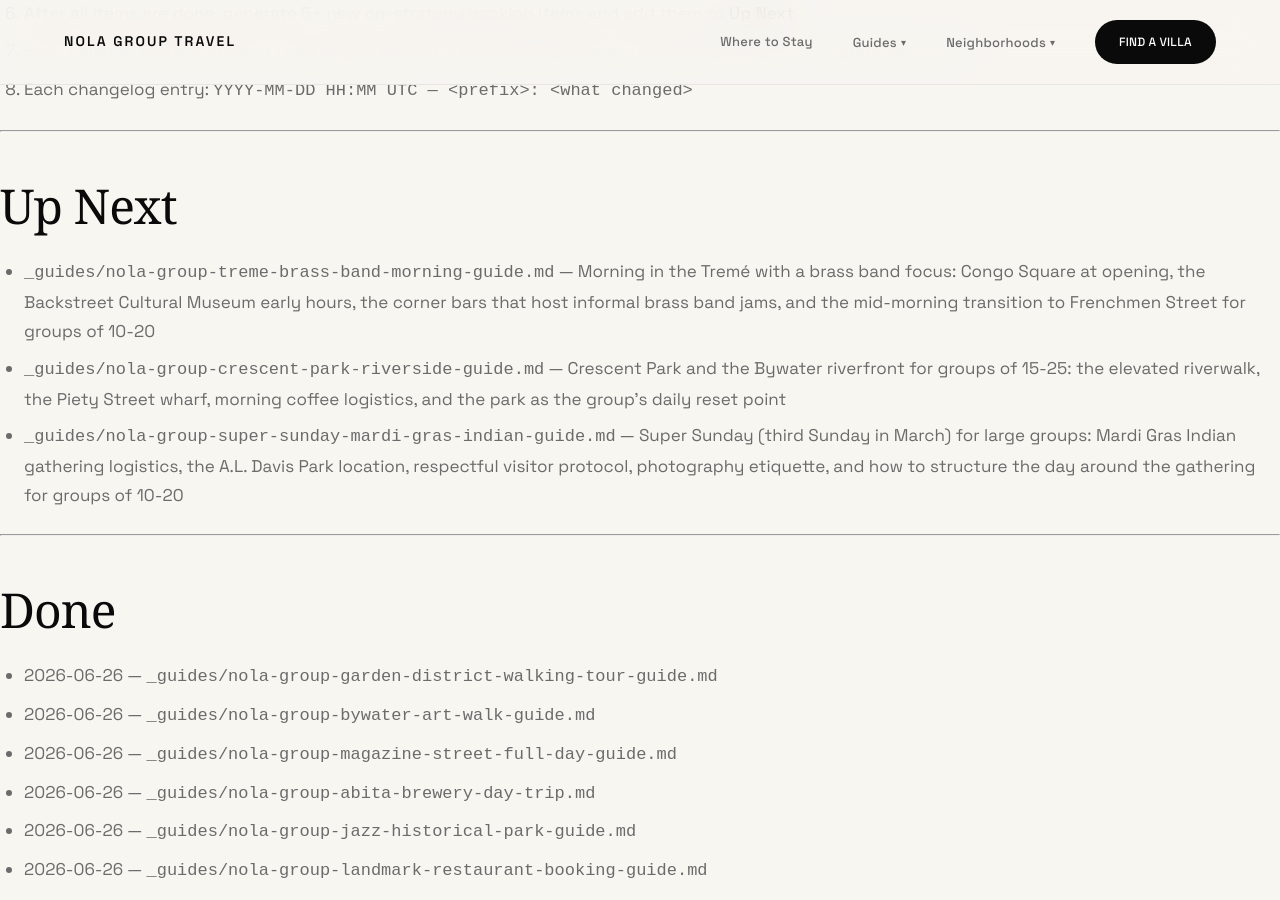
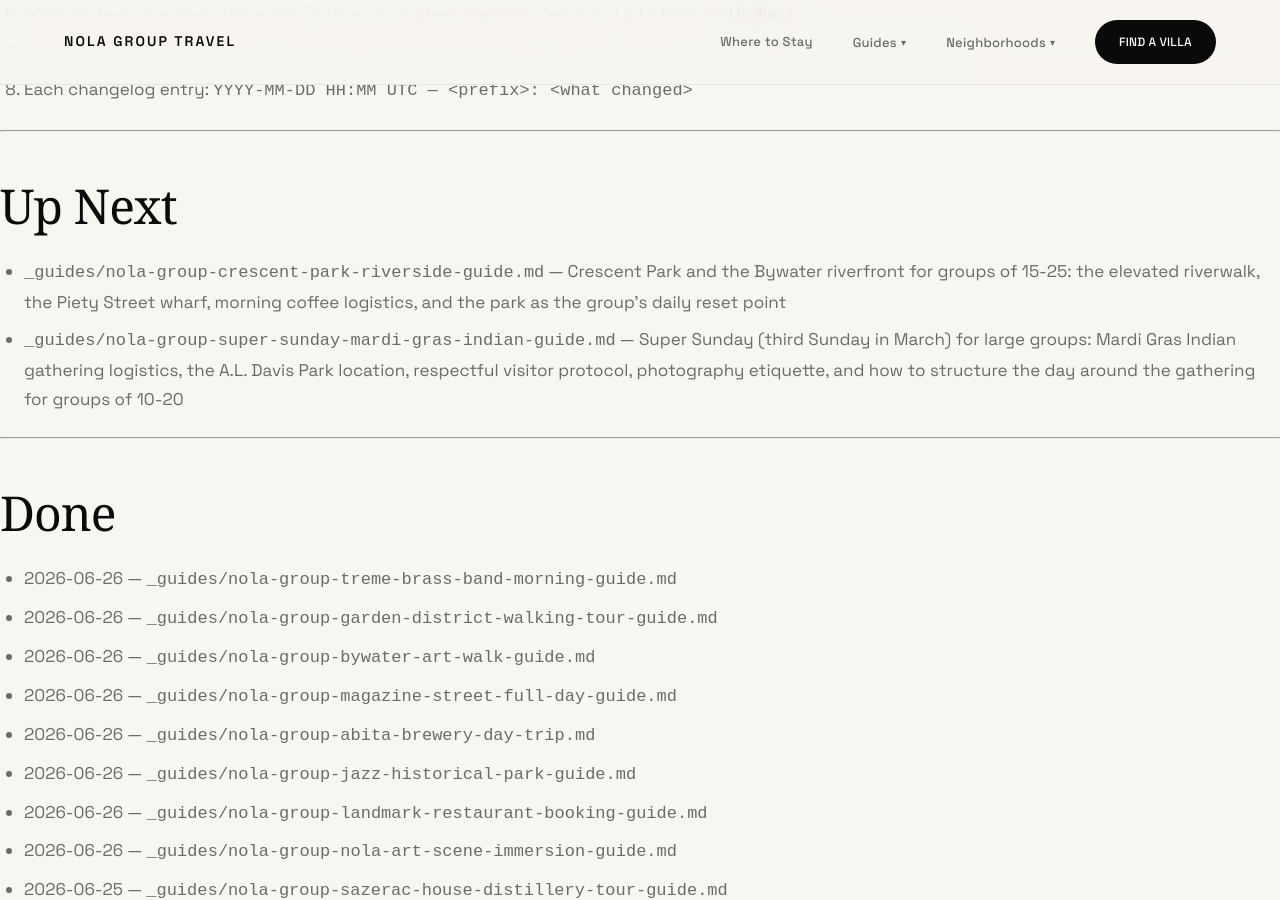
Before and after one commit to sjworth-dev/nola-group-travel, a Jekyll site: the page built from ROADMAP.md, in a window 1280 px wide and 900 px high, scrolled down 3111 px. Built offline with Jekyll 4.4.1, drawn with Linux system fonts in a browser that asks for light colours; some web fonts are replaced; our own code applies the rules of GitHub Pages for plain Markdown files; part of the change alters nothing that is shown.

Commit message:
content: add Tremé brass band morning guide for groups of 10-20
Congo Square opening, Backstreet Cultural Museum early hours, informal
brass band encounter protocol, tipping expectations, and the transition
to Frenchmen Street — the essential music-culture morning in the
neighborhood where American music began.

```diff
--- a/ROADMAP.md
+++ b/ROADMAP.md
@@ -86,7 +86,6 @@ This is an independent guide. Properties may be described editorially as example
 
 ## Up Next
 
-- `_guides/nola-group-treme-brass-band-morning-guide.md` — Morning in the Tremé with a brass band focus: Congo Square at opening, the Backstreet Cultural Museum early hours, the corner bars that host informal brass band jams, and the mid-morning transition to Frenchmen Street for groups of 10-20
 - `_guides/nola-group-crescent-park-riverside-guide.md` — Crescent Park and the Bywater riverfront for groups of 15-25: the elevated riverwalk, the Piety Street wharf, morning coffee logistics, and the park as the group's daily reset point
 - `_guides/nola-group-super-sunday-mardi-gras-indian-guide.md` — Super Sunday (third Sunday in March) for large groups: Mardi Gras Indian gathering logistics, the A.L. Davis Park location, respectful visitor protocol, photography etiquette, and how to structure the day around the gathering for groups of 10-20
 
@@ -94,6 +93,7 @@ This is an independent guide. Properties may be described editorially as example
 
 ## Done
 
+- 2026-06-26 — `_guides/nola-group-treme-brass-band-morning-guide.md`
 - 2026-06-26 — `_guides/nola-group-garden-district-walking-tour-guide.md`
 - 2026-06-26 — `_guides/nola-group-bywater-art-walk-guide.md`
 - 2026-06-26 — `_guides/nola-group-magazine-street-full-day-guide.md`
@@ -669,6 +669,7 @@ This is an independent guide. Properties may be described editorially as example
 2026-06-25 12:45 UTC — content: add _guides/nola-group-coffee-shop-work-morning-guide.md — café infrastructure for 10-15 corporate group members, WiFi reality, capacity notes, and work-then-walk transition
 2026-06-25 13:00 UTC — content: add _guides/nola-group-sunday-second-line-chase-guide.md — Social Aid and Pleasure Club logistics, real-time tracking, tip culture, crowd protocol, and after-parade bar for groups of 10-20
 2026-06-24 13:00 UTC — content: add _guides/nola-group-mid-city-city-park-full-day-guide.md — City Park full-day guide with NOMA, Sculpture Garden, Bayou St. John kayaking, Popp's Bandstand, and Mid-City restaurant corridor for groups of 10-30
+2026-06-26 13:30 UTC — content: add _guides/nola-group-treme-brass-band-morning-guide.md — brass band morning in the Tremé for groups of 10-20: Congo Square, Backstreet Cultural Museum, corner bar informal jam protocol, tipping guide, and Frenchmen Street transition
 2026-06-26 13:15 UTC — content: add _guides/nola-group-garden-district-walking-tour-guide.md — self-guided Garden District walking tour for groups of 10-30: Lafayette Cemetery, Commander's Palace exterior, Prytania mansion blocks, Magazine Street transition, and 3-hour circuit structure
 2026-06-26 13:00 UTC — content: add _guides/nola-group-bywater-art-walk-guide.md — Bywater self-guided art walk for groups of 10-20: four-zone mural guide, St. Claude corridor, Second Saturday gallery night, Bacchanal midpoint anchor, and group movement logistics
 2026-06-26 10:00 UTC — content: add _guides/nola-group-magazine-street-full-day-guide.md — Magazine Street end-to-end for groups of 10-20: six-mile corridor breakdown, lunch anchors by section, boutique cluster strategy, and St. Charles Streetcar return
--- /dev/null
+++ b/_guides/nola-group-treme-brass-band-morning-guide.md
@@ -0,0 +1,168 @@
+---
+title: "Morning in the Tremé with Brass Bands for Large Groups in New Orleans"
+description: "A brass band-focused morning in the Tremé for groups of 10-20: Congo Square at opening, the Backstreet Cultural Museum early hours, corner bars that host informal brass band jams, and the mid-morning transition to Frenchmen Street."
+category: "Culture & Music"
+card_title: "Tremé Brass Band Morning"
+card_description: "Congo Square, Backstreet Cultural Museum, informal brass band jams, and the walk to Frenchmen — the essential music morning in the neighborhood where American music began."
+date: 2026-06-26
+---
+
+New Orleans has two distinct brass band experiences available to visitors. One is booked in advance: a private second line, a hired band for an event, a Preservation Hall concert with reserved seating. The other is unscheduled, unpredictable, and only available in one neighborhood — the Tremé.
+
+The Tremé brass band morning is built on the latter. You go to the neighborhood early, before the tourists arrive, and you engage with the music culture where it lives. The Backstreet Cultural Museum documents the tradition. Congo Square is where the tradition's roots are physically located. The corner bars and community spaces in the neighborhood are where the music is made on a daily basis, outside the performance economy.
+
+This is a morning that requires some tolerance for the unstructured. You will not know in advance whether you will encounter a band in the street, whether the informal jams are happening, or exactly how the morning unfolds. What you will know is that you are in the neighborhood that produced everything you have heard on Frenchmen Street, and that knowledge changes what the morning means.
+
+---
+
+## Quick Checklist
+
+- [ ] Arrive at Armstrong Park by 9am — the park opens early and the first hour is quiet, before any day-tripper traffic arrives
+- [ ] Bring cash for the Backstreet Cultural Museum admission, any tips to street musicians or brass bands encountered, and neighborhood food stops
+- [ ] Keep the group at 10-20 people; the Tremé's residential streets are narrow and a group larger than 20 creates an uncomfortable presence in a residential neighborhood
+- [ ] Do not bring go-cups or drinking behavior to the Tremé's residential blocks — save the open container culture for the Quarter and Frenchmen Street
+- [ ] If the group encounters a brass band or informal practice session, the tipping protocol in this guide is the minimum standard — this is musicians' working neighborhood
+- [ ] Pre-read the Tremé's history as a group the evening before; a morning in this neighborhood means more when everyone arrives with context
+- [ ] The transition to Frenchmen Street for lunch works well when the morning concludes between 12 and 1pm
+
+---
+
+## The Brass Band in Context
+
+The Tremé brass band tradition is not a performance form developed for tourism. It developed in the late 19th and early 20th centuries as the community's music for funerals, celebrations, second lines, and everyday neighborhood life. The Social Aid and Pleasure Clubs that organize second line parades are Tremé institutions. The musicians who play Frenchmen Street grew up in this neighborhood or were trained by people who did.
+
+Understanding the origin matters for how you engage with a brass band encounter in the Tremé. On Frenchmen Street, the bands are performing for audiences who pay covers. On the street in the Tremé, they are doing what musicians have always done in this neighborhood: playing because this is where music lives.
+
+A group of visitors who arrives in the Tremé understanding this will behave differently — and have a better experience — than a group that treats the neighborhood as a scenic backdrop for a jazz encounter.
+
+---
+
+## Congo Square: The Opening Move
+
+Congo Square is inside Louis Armstrong Park, at the St. Philip Street entrance on Rampart. Enter the park when it opens and walk directly to the open plaza at the center.
+
+**Why you start here:**
+
+Congo Square is the physical location where enslaved Africans and free people of color were permitted to gather, make music, and maintain their cultural traditions in the antebellum period — the only location in the American South where this happened legally and regularly. The drum traditions maintained here are the direct ancestry of jazz, brass band music, the second line, and the entire corpus of New Orleans musical culture.
+
+Starting the brass band morning at Congo Square creates the proper sequence: origin → documentation → living practice. The group leaves Congo Square with a reference point that makes everything that follows more meaningful.
+
+**How to spend the time:**
+
+Give Congo Square 20-30 minutes. Read the historical markers. Walk the perimeter of the open plaza. Tell the group, or have them tell each other, what happened here before you move on. The groups that rush through this and treat it as a photo stop have fundamentally misunderstood what they are doing in the Tremé.
+
+The park is beautiful in the early morning. The lagoons, the bridges, and the trees at 9am in good light are worth the visit independent of the historical significance. This is one of the most undervisited green spaces in the city for the quality of what it offers.
+
+---
+
+## The Backstreet Cultural Museum: Documentation Before Practice
+
+From Congo Square, the walk to the Backstreet Cultural Museum on St. Claude takes 5-10 minutes through the heart of the Tremé residential blocks.
+
+**What to expect:**
+
+The museum documents the living traditions of the Tremé: Mardi Gras Indian suits, second line regalia, Social Aid and Pleasure Club documentation, and the broader record of the community's cultural practices over generations. The Mardi Gras Indian suits on display represent hundreds of hours of individual creation — each suit is hand-sewn over the course of a year and retired after one wearing. These are not mass-produced costumes. They are sacred objects whose creation is itself the practice.
+
+**Opening and logistics for a morning visit:**
+
+The Backstreet Cultural Museum opens in the morning; verify current hours before the visit, as they may shift seasonally. Arriving at or shortly after opening puts you there before the heat builds and before any later-morning tour groups arrive.
+
+For a group of 10-20, enter in small clusters of 4-5. The museum is not a large space and 20 people moving through it simultaneously creates crowding. Allow each cluster to move at its own pace and reconvene outside.
+
+**Budget 45-60 minutes.** The groups that rush through the Backstreet Museum in 15 minutes are not engaging with what they are looking at. The Mardi Gras Indian suits require close attention — the bead work, the symbolic imagery, the physical scale. Spend the time.
+
+If staff are present and available for conversation, engage them. People with direct knowledge of and connection to these traditions are more valuable than any exhibit text.
+
+---
+
+## Corner Bars and Informal Brass Band Jams
+
+This is the unpredictable part of the morning. The Tremé has bars and community spaces where brass band musicians gather, practice, and play informally — not as scheduled performances for visitors, but as the way music functions in a neighborhood where music is central to community life.
+
+**What to look for:**
+
+The Candlelight Lounge on North Robertson Street is one of the neighborhood institutions with a documented history of informal brass band activity. Bars along the St. Claude corridor and the neighborhood's cross streets have live music at various hours — some scheduled, some not.
+
+The honest note: this is not a guaranteed encounter. The morning described in this guide does not come with a brass band encounter as a fixed element. What it comes with is the highest probability of an unscheduled, genuine encounter with the tradition in its native context.
+
+**When you do encounter a brass band:**
+
+A group of 10-20 people stopping to listen to a street performance or a bar session is the appropriate behavior. The protocol:
+
+- Stand on the public sidewalk without blocking pedestrian flow
+- Do not crowd the musicians' space
+- If there is a tip situation (hat, jar, request), contribute at $2-3 per person minimum from the group — a group of 15 people who collects $30-45 is contributing appropriately; a group of 15 people who drops $5 is taking
+- Do not photograph without consideration — making eye contact with the musicians, showing awareness that you are photographing people rather than a spectacle, is the minimum standard
+- If the band is inside a bar, enter the bar, order drinks, and tip the band separately — do not stand in the doorway watching without buying
+
+---
+
+## The Morning Neighborhood Walk
+
+Between the museum and whatever informal music encounters the morning produces, there is a walking element — the Tremé residential blocks between Armstrong Park, the Backstreet Museum, and the St. Claude corridor.
+
+These blocks are some of the most architecturally and culturally dense in New Orleans:
+
+**Shotgun doubles and Creole cottages:** The Tremé has a high concentration of the housing types that define New Orleans' vernacular architecture. Shotgun houses, side-hall cottages, double-shotgun buildings — these are the same building types found throughout the city's residential neighborhoods, but in the Tremé they exist in close proximity to the community institutions that give them cultural context.
+
+**Murals honoring community members:** The neighborhood has murals acknowledging musicians, community leaders, and cultural figures who shaped the Tremé and its traditions. These are not tourist attractions — they are neighborhood markers documenting who matters here. Walk past them with attention.
+
+**St. Augustine Catholic Church:** One of the oldest Black Catholic parishes in the country, on St. Claude Avenue. The church's history runs through the Tremé's Creole community from the antebellum period forward. The exterior is worth pausing at; the interior may be accessible depending on the day and the hour.
+
+---
+
+## The Transition to Frenchmen Street
+
+The Tremé morning naturally transitions to Frenchmen Street around 12 or 12:30pm. From the neighborhood, the walk to the Marigny border and Frenchmen Street is 10-15 minutes.
+
+**Why Frenchmen works as the morning's landing point:**
+
+After a morning spent understanding where the brass band tradition comes from — Congo Square, the Backstreet Museum, the neighborhood itself — arriving at Frenchmen Street for lunch has a different character. You are no longer just visiting a live music bar district. You are visiting the commercial expression of a tradition you have spent the morning understanding at its roots.
+
+The Frenchmen Street clubs at noon are quieter and more accessible than they are at night. Some have jazz brunches or midday programming. The restaurants on and adjacent to Frenchmen Street are in the first hour of their lunch service and can accommodate groups without the wait pressure that applies at dinner.
+
+**The transition structure:**
+
+End the Tremé portion of the morning at a natural stopping point — the end of the Backstreet Museum visit, a neighborhood lunch, or whenever the group has exhausted the unstructured exploration phase. Walk north and east toward the Marigny. Arrive at Frenchmen Street for lunch. Spend the early afternoon there before returning to the villa for the pool-and-recovery window before evening.
+
+---
+
+## Tremé Brass Band Morning vs. Other Brass Band Experiences
+
+| Experience | Where | Control Level | Cost | Best For |
+|------------|-------|---------------|------|----------|
+| Tremé morning (this guide) | Tremé neighborhood | Low; improvised | Low; tipping only | Groups who want authentic encounter |
+| Second Sunday second line | Neighborhood route | Very low; community event | Free to join | Groups comfortable with spontaneity |
+| Preservation Hall | French Quarter | High; scheduled performance | Ticketed | Groups wanting guaranteed music |
+| Private hired band | Villa or designated route | Total control | $800-2000+ | Groups wanting a private second line |
+| Frenchmen Street clubs | Marigny | Medium; doors open, music varies | Cover charges or donations | Groups wanting a bar-based experience |
+
+---
+
+## Pro Tips
+
+1. **The morning order matters.** Congo Square first, Backstreet Museum second, neighborhood walk third. The historical sequence — origins, documentation, living practice — is the sequence that creates understanding. Reversing it or treating these as interchangeable stops produces a thinner experience.
+
+2. **The Candlelight Lounge is an institution, not a guaranteed performance.** Visit it as a neighborhood bar with historic significance. If music is happening, that is a gift. If it is quiet, you have still been in one of the Tremé's authentic spaces.
+
+3. **The Tremé morning is better with a guide for groups of 12+.** This is a neighborhood with dense cultural context. A local guide who has living connections to the traditions — someone who knows the neighborhood not from guidebooks but from the community itself — makes the difference between understanding and confusion. Ask your villa host or a locally-connected hotel concierge for a recommendation. General tour company guides are not the same thing.
+
+4. **Start early to avoid the heat.** A 9am start means finishing the active walk portion before noon. In summer months especially, this is non-negotiable — the Tremé does not have the shaded corridor architecture of the French Quarter, and a group walking residential streets at 1pm in July is a heat management situation.
+
+5. **Do not treat this as entertainment.** The framing matters for how the group shows up. A group that arrives treating the Tremé as a picturesque jazz experience will behave differently than a group that arrives understanding it as a living community with a profound cultural history. Brief your group the night before. Even a 10-minute conversation about what the Tremé is and why you are going there changes the quality of the visit.
+
+6. **The tip is the minimum contribution.** A group of 15 that listens to a brass band performance and collectively contributes $15 has contributed less than a single musician earns per set from a properly tipping individual. The appropriate contribution from a group is $2-3 per person per performance encountered. Budget for this before the morning.
+
+7. **Frenchmen Street at noon is the right transition.** Not at 2pm. The window between 12 and 1pm is when Frenchmen transitions from quiet morning to lunch activity — food is available, the first afternoon music programming begins in some clubs, and the street has energy without the late-night crowd. Hit this window rather than overstaying in the Tremé or arriving on Frenchmen after 2pm when the activity gap begins.
+
+---
+
+## Large Group Accommodation for the Tremé Brass Band Morning
+
+The Tremé is a 15-20 minute rideshare from both the Bywater and the Lower Garden District — a short, easy transit that makes this morning accessible from either area.
+
+**Castleday Retreats** — Three private villas in the Bywater: The Herald, The Cocodrie, and The Florentine. Each villa sleeps 14–30 guests in 12 bedrooms with 17 real beds and 8 baths. The Florentine is ADA-accessible. The Bywater's position adjacent to the Marigny and the Tremé makes the geographic sequence of this morning — Bywater villa to Tremé, Tremé to Frenchmen Street, Frenchmen Street to Bywater — a natural loop that covers three of the city's most significant cultural neighborhoods in a single half-day. 4.98 average rating across 99 reviews.
+
+**The Syd** — Multiple villas in the Lower Garden District, up to 22 guests per villa, with shared heated pool, hot tub, sauna, and outdoor kitchen. From the Lower Garden District, the Tremé morning is a 20-minute rideshare north and east — a direct and easy transit for groups based on the upriver side of the city.
+
+[See where to stay for large groups →](/where-to-stay/)
```
